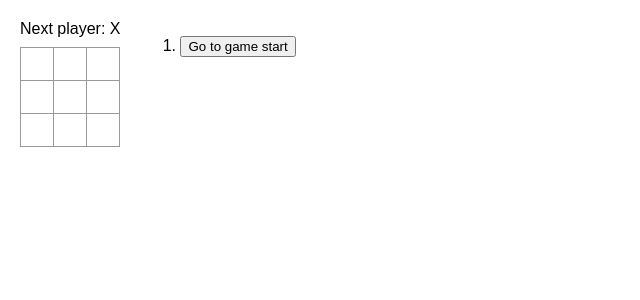
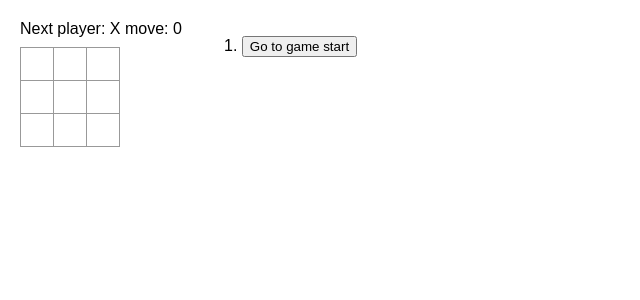
Before and after one commit to JaberSE09/react-tick-tac-toe, a React (Vite) app: page / in a window 1280 px wide. Shown: the top 300 px of the page, without its empty margins (0-640 px from the left). Built offline with nearby package versions, Linux system fonts and the light colour scheme.

Commit message:
move count setup

```diff
--- a/src/App.jsx
+++ b/src/App.jsx
@@ -21,7 +21,7 @@ function calculateWinner(squares) {
   return null;
 }
 
-function Board({ xIsNext, squares, onPlay }) {
+function Board({ xIsNext, squares, onPlay, index }) {
   function handleClick(i) {
     if (calculateWinner(squares) || squares[i]) {
       return;
@@ -40,7 +40,11 @@ function Board({ xIsNext, squares, onPlay }) {
   if (winner) {
     status = 'Winner: ' + winner;
   } else {
-    status = 'Next player: ' + (xIsNext ? 'X' : 'O');
+    if (index < 0 || index === undefined) {
+      status = 'Next player: ' + (xIsNext ? 'X' : 'O' +" move: " + " index: " + 0);
+    } else {
+      status = 'Next player: ' + (xIsNext ? 'X' : 'O') + " move: " + index;
+    }
   }
 
   return (
@@ -83,6 +87,7 @@ export default function Game() {
 
   const moves = history.map((squares, move) => {
     let description;
+
     if (move > 0) {
       description = 'Go to move #' + move;
     } else {
@@ -98,7 +103,7 @@ export default function Game() {
   return (
     <div className="game">
       <div className="game-board">
-        <Board xIsNext={xIsNext} squares={currentSquares} onPlay={handlePlay} />
+        <Board xIsNext={xIsNext} squares={currentSquares} onPlay={handlePlay} index={currentMove} />
       </div>
       <div className="game-info">
         <ol>{moves}</ol>
```
